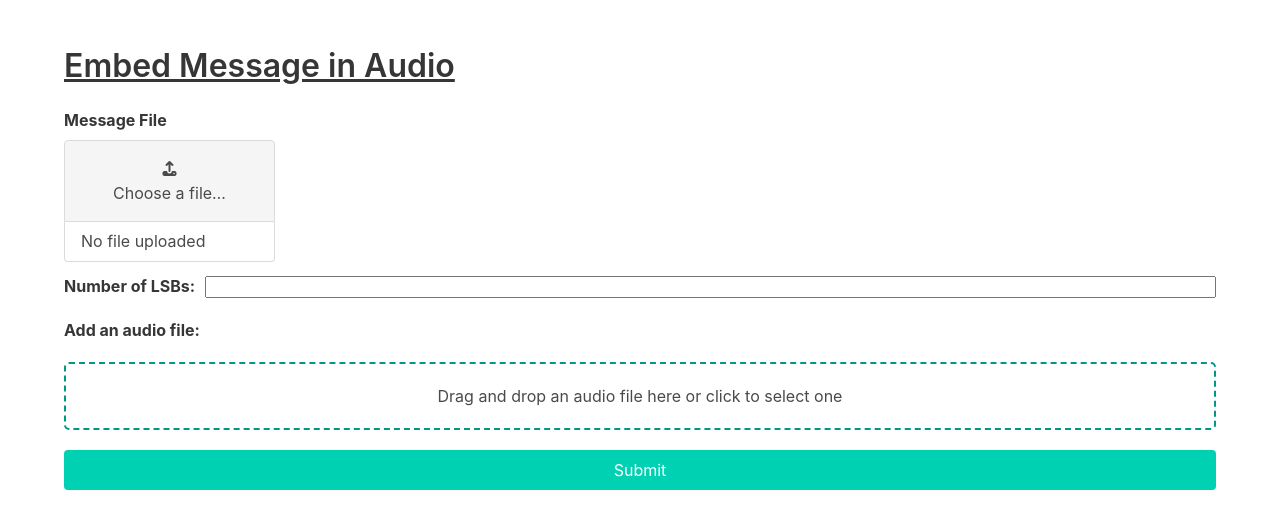
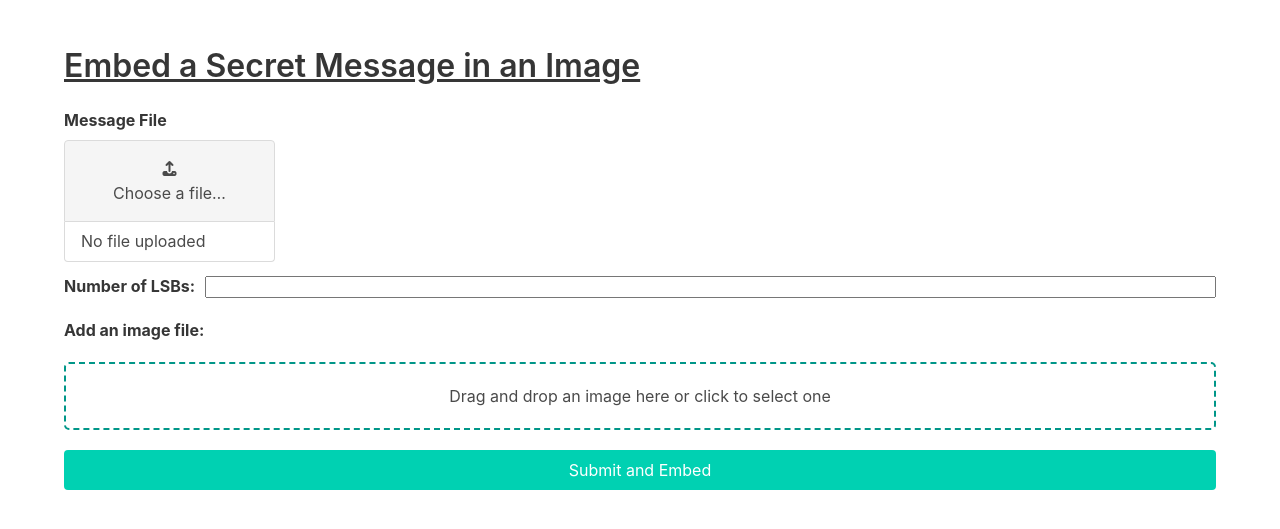
Before and after one commit to prezgamer/ACW1_Cybersec, a Django app: page /embed/ in a window 1280 px wide. Shown: the part 52-581 px from the top of the page. Run offline with Django 5.2, Linux system fonts and the light colour scheme; some libraries are stand-ins or nearby versions.

Commit message:
fix embed page

```diff
--- a/django_project/steganography/templates/steganography/embed.html
+++ b/django_project/steganography/templates/steganography/embed.html
@@ -1,9 +1,10 @@
 <!DOCTYPE html>
 <html>
 <head>
-    <title>Embed Message in Audio</title>
+    <title>Embed Message in Image</title>
+    <script src="https://kit.fontawesome.com/a076d05399.js"></script>
+    <link rel="stylesheet" href="https://cdn.jsdelivr.net/npm/@fortawesome/fontawesome-free/css/all.min.css">
     <link rel="stylesheet" href="https://cdnjs.cloudflare.com/ajax/libs/bulma/0.9.4/css/bulma.min.css">
-    <link rel="stylesheet" href="https://cdn.jsdelivr.net/npm/@fortawesome/fontawesome-free/css/all.min.css">
     <style>
         #drop-area {
             border: 2px dashed #009688;
@@ -12,32 +13,24 @@
             text-align: center;
             margin: 20px 0;
         }
+
         #drop-area.hover {
             border-color: #333;
         }
+
+        #drop-area img {
+            max-width: 100%;
+            margin-top: 10px;
+        }
+
         .control input {
             width: 100%;
         }
+
+        .control textarea {
+            width: 100%;
+        }
     </style>
-    <script>
-        function toggleMessageInput() {
-            const textMessageField = document.getElementById('text-message-field');
-            const fileMessageField = document.getElementById('file-message-field');
-            const toggleButton = document.getElementById('toggle-message-input');
-
-            if (textMessageField.style.display === 'none') {
-                textMessageField.style.display = 'block';
-                fileMessageField.style.display = 'none';
-                toggleButton.innerText = 'Switch to File Input';
-                document.querySelector('#file-message-field input').value = '';
-            } else {
-                textMessageField.style.display = 'none';
-                fileMessageField.style.display = 'block';
-                toggleButton.innerText = 'Switch to Text Input';
-                document.querySelector('#text-message-field textarea').value = '';
-            }
-        }
-    </script>
 </head>
 <body>
     <nav class="navbar is-link" role="navigation" aria-label="main navigation">
@@ -53,10 +46,10 @@
     </nav>
     <section class="section">
         <div class="container">
-            <h2 class="title"><u>Embed Message in Audio</u></h2>
-            <form method="post" enctype="multipart/form-data">
+            <form method="POST" enctype="multipart/form-data">
                 {% csrf_token %}
                 {{ form.non_field_errors }}
+                    <h1 class="title"><u>Embed a Secret Message in an Image</u></h1>
 
                     <div class="field">
                     <div class="field" id="file-message-field">
@@ -82,36 +75,35 @@
                     </div>
                 </div>
 
+                    <div class="field">
                         <div class="field" style="display: flex; white-space: nowrap;">
                             <label class="label">Number of LSBs: </label>
                             <div class="control" style="padding-left: 10px; width: 100%;">
                                 {{ form.num_lsbs }}
                             </div>
                         </div>
+                    </div>
 
                     <div class="field">
-                    <label class="label">Add an audio file: </label>
+                        <label class="label">Add an image file: </label>
                         <div id="drop-area">
-                        <p>Drag and drop an audio file here or click to select one</p>
-                        <input type="file" id="fileElem" accept="audio/*" style="display:none" name="original_audio">
-                        <audio id="preview" controls style="display:none;">
-                            <source src="#" type="audio/wav">
-                            Your browser does not support the audio element.
-                        </audio>
+                            <p>Drag and drop an image here or click to select one</p>
+                            <input type="file" id="fileElem" accept="image/*" style="display:none" name="original_image">
+                            <img id="preview" src="#" alt="Image preview" style="display:none;">
                         </div>
-                    {{ form.original_audio.errors }}
+                        {{ form.original_image.errors }}
                     </div>
 
                     <div class="field">
                         <div class="control">
-                        <button type="submit" class="button is-primary" style="width: 100%;">Submit</button>
+                            <button type="submit" style="width: 100%;" class="button is-primary">Submit and Embed</button>
                         </div>
                     </div>
                 </form>
             </div>
     </section>
     <script>
-        (function() {
+        (function () {
         let dropArea = document.getElementById('drop-area');
         let fileInput = document.getElementById('fileElem');
         let preview = document.getElementById('preview');
@@ -150,7 +142,7 @@
             let files = e.target.files;
             if (files.length > 1) {
                 // Display an error message if more than one file is selected
-                    errorMessage.textContent = 'You can only upload one audio file. Please select a single audio file.';
+                errorMessage.textContent = 'You can only upload one image. Please select a single image.';
                 fileInput.value = ''; // Clear the input
                 preview.style.display = 'none'; // Hide the preview
                 preview.src = ''; // Clear the preview source
@@ -177,6 +169,31 @@
             }
         }
     })();
+        function toggleMessageInput() {
+          const textMessageField = document.getElementById('text-message-field');
+          const fileMessageField = document.getElementById('file-message-field');
+          const toggleButton = document.getElementById('toggle-message-input');
+
+          if (textMessageField.style.display === 'none') {
+            textMessageField.style.display = 'block';
+            fileMessageField.style.display = 'none';
+            toggleButton.innerText = 'Switch to File Input';
+
+            // Clear the file input
+            const fileInput = document.querySelector('#file-message-field input');
+            fileInput.value = '';
+            const fileName = document.querySelector('.file-name');
+            fileName.textContent = 'No file uploaded';
+          } else {
+            textMessageField.style.display = 'none';
+            fileMessageField.style.display = 'block';
+            toggleButton.innerText = 'Switch to Text Input';
+
+            // Clear the textarea
+            const textarea = document.querySelector('#text-message-field textarea');
+            textarea.value = '';
+          }
+        }
 
         document.getElementById('reader_file_input').addEventListener('change', function() {
           const fileName = document.querySelector('.file-name');
```
Lines whose indentation alone changed are shown as unchanged.
